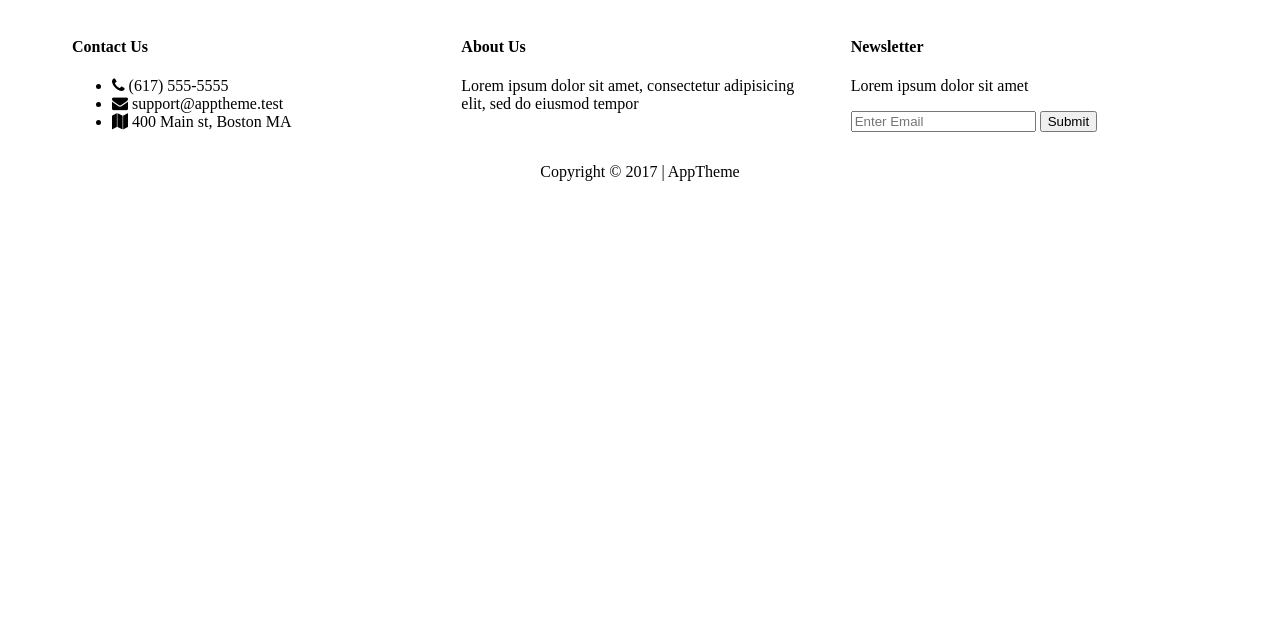
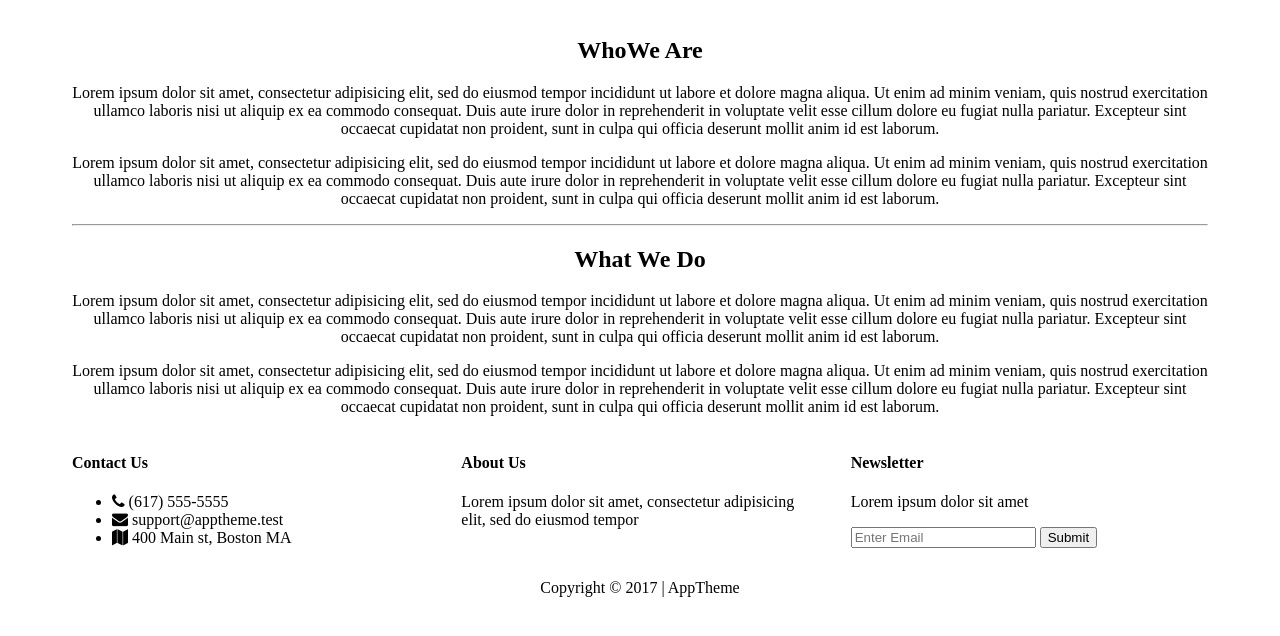
Before and after one commit to OmerSnck/app-theme, a plain HTML site: page about.html in a window 1280 px wide. Shown: the part 162-798 px from the top of the page. Drawn offline with Linux system fonts and the light colour scheme.

Commit message:
final html codes for about

```diff
--- a/about.html
+++ b/about.html
@@ -36,6 +36,22 @@
           <div class="row">
             <div class="col-xs-12 col-sm-12 col-md-12 col-lg-12">
               <h1>About Us</h1>
+            </div>
+          </div>
+        </div>
+      </section>
+
+      <section id="page" class="about">
+        <div class="container">
+          <div class="row center-xs center-sm center-md center-lg">
+            <div class="col-xs-12 col-sm-12 col-md-12 col-lg-12">
+              <h2><span class="primary-text">Who</span>We Are</h2>
+              <p>Lorem ipsum dolor sit amet, consectetur adipisicing elit, sed do eiusmod tempor incididunt ut labore et dolore magna aliqua. Ut enim ad minim veniam, quis nostrud exercitation ullamco laboris nisi ut aliquip ex ea commodo consequat. Duis aute irure dolor in reprehenderit in voluptate velit esse cillum dolore eu fugiat nulla pariatur. Excepteur sint occaecat cupidatat non proident, sunt in culpa qui officia deserunt mollit anim id est laborum.</p>
+              <p>Lorem ipsum dolor sit amet, consectetur adipisicing elit, sed do eiusmod tempor incididunt ut labore et dolore magna aliqua. Ut enim ad minim veniam, quis nostrud exercitation ullamco laboris nisi ut aliquip ex ea commodo consequat. Duis aute irure dolor in reprehenderit in voluptate velit esse cillum dolore eu fugiat nulla pariatur. Excepteur sint occaecat cupidatat non proident, sunt in culpa qui officia deserunt mollit anim id est laborum.</p>
+              <hr>
+              <h2><span class="primary-text">What</span> We Do</h2>
+              <p>Lorem ipsum dolor sit amet, consectetur adipisicing elit, sed do eiusmod tempor incididunt ut labore et dolore magna aliqua. Ut enim ad minim veniam, quis nostrud exercitation ullamco laboris nisi ut aliquip ex ea commodo consequat. Duis aute irure dolor in reprehenderit in voluptate velit esse cillum dolore eu fugiat nulla pariatur. Excepteur sint occaecat cupidatat non proident, sunt in culpa qui officia deserunt mollit anim id est laborum.</p>
+              <p>Lorem ipsum dolor sit amet, consectetur adipisicing elit, sed do eiusmod tempor incididunt ut labore et dolore magna aliqua. Ut enim ad minim veniam, quis nostrud exercitation ullamco laboris nisi ut aliquip ex ea commodo consequat. Duis aute irure dolor in reprehenderit in voluptate velit esse cillum dolore eu fugiat nulla pariatur. Excepteur sint occaecat cupidatat non proident, sunt in culpa qui officia deserunt mollit anim id est laborum.</p>
             </div>
           </div>
         </div>
```
